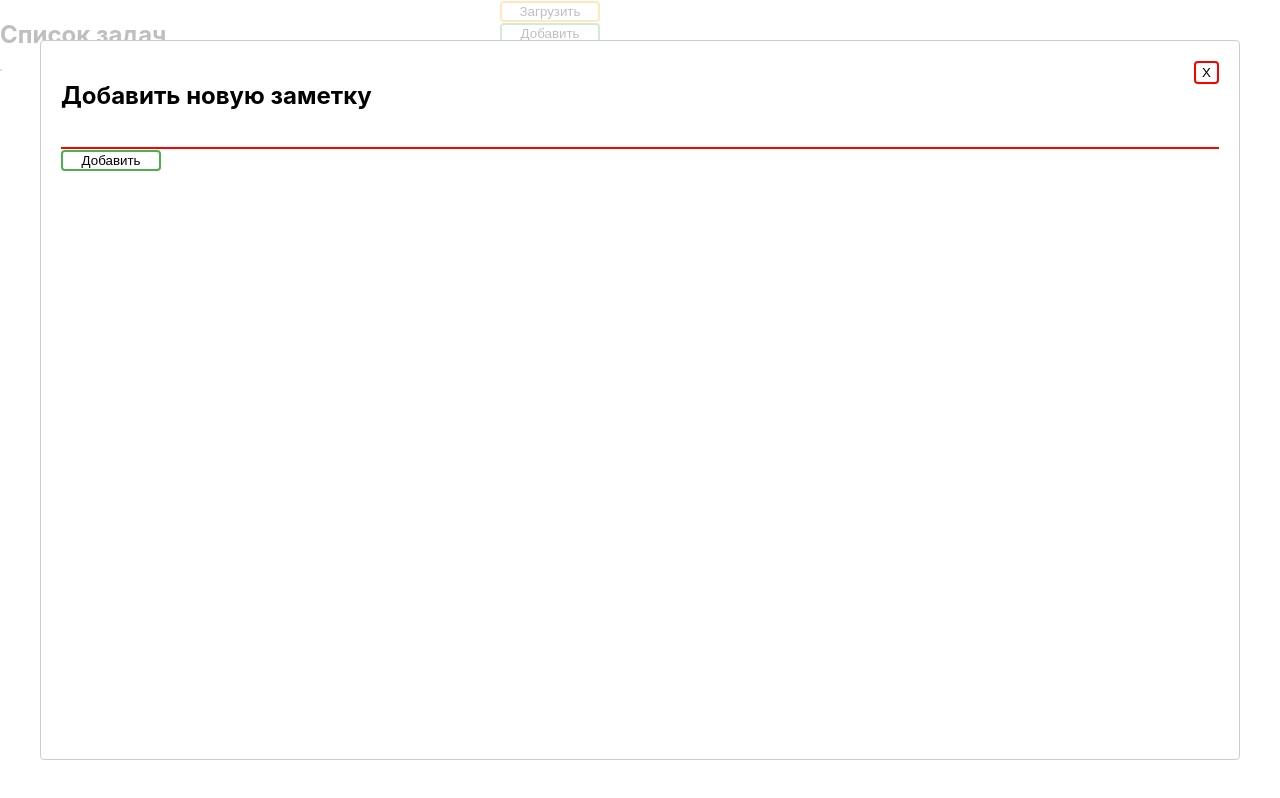
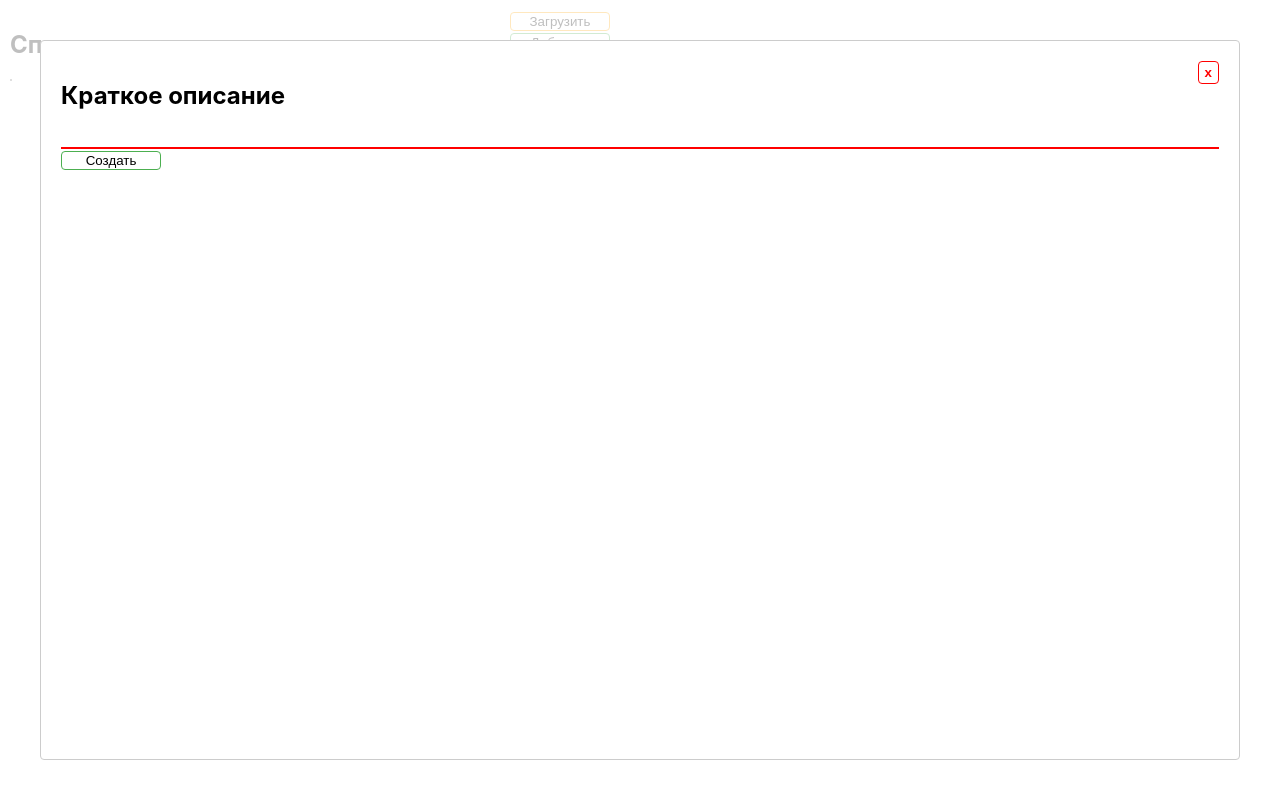
Before and after one commit to gshnlgnv/ToDoNo2, a React (Create React App) app: page / in a window 1280 px wide. Both pictures are taken after a click on the button "Добавить". Built offline with nearby package versions, Linux system fonts and the light colour scheme.

Commit message:
css edit, some func edit

```diff
--- a/src/Components/AddUserData.js
+++ b/src/Components/AddUserData.js
@@ -2,41 +2,66 @@ import React, {Component} from "react";
 import Modal from 'react-modal';
 import {connect} from 'react-redux';
 import {bindActionCreators} from "redux";
-import {modalOpenWindow, closeModalWindow, addItemFromInput} from '../actions';
+import {modalOpenWindow, closeModalWindow, addItemFromInput, inputError, clearError} from '../actions';
 import '../Styles/ModalWindowAddItem.css';
 
 class AddUserData extends Component {
 
     inputRef = React.createRef();
 
+    sendMsg = () => {
+        if (this.inputRef.current.value) {
+            this.props.addItemFromInput(this.inputRef.current.value);
+            this.props.closeModalWindow();
+        } else {
+            this.props.inputError();
+            this.errorDiv();
+        }
+    };
+
+    // handleKeyDown = (event) => {
+    //     if (this.inputRef.current.value && event.key === "Enter") {
+    //         this.props.addItemFromInput(this.inputRef.current.value);
+    //         this.props.closeModalWindow();
+    //     } else {
+    //         this.props.inputError();
+    //         this.errorDiv();
+    //     }
+    // };
+
+    errorDiv() {
+        if (this.props.isError === true) {
+            return <div className="empty_input_error"> Заголовок не может быть пустым </div>
+        } else {
+            return null;
+        }
+    };
+
     render() {
-
         return (
             <div>
-                <button className="btn__add" onClick={() => this.props.modalOpenWindow()} > Добавить </button>
+                <button className="btn__add" onClick={() => this.props.modalOpenWindow()}> Добавить</button>
+                <Modal isOpen={this.props.isModalOpen}>
+                    <div className="modal__title">
+                        <h2> Краткое описание </h2>
+                        <button className="btn__close" onClick={() => {
+                            this.props.closeModalWindow();
+                            this.props.clearError()
+                        }}><b>x</b>
+                        </button>
+                    </div>
+                    <div className="input__group">
+                        <input className="input__box" type="text" ref={this.inputRef} onKeyDown={this.handleKeyDown}/>
+                        <div>
+                            <button className="btn__add" onClick={() => {
+                                this.sendMsg();
+                            }}> Создать
+                            </button>
 
-                <Modal isOpen={this.props.isModalOpen}>
+                            {this.errorDiv()}
 
-                    <div className="modal__title">
-                        <h2> Добавить новую заметку </h2>
-                        <button className="btn__close" onClick={()=>this.props.closeModalWindow()}> X </button>
+                        </div>
                     </div>
-
-                    <div className="input__group">
-
-                        <input className="input__box" type="text" ref={this.inputRef}/>
-                        <div>
-                            <button className="btn__add" onClick={()=> {
-                                this.props.addItemFromInput(this.inputRef.current.value);
-                                this.props.closeModalWindow();
-                            } }> Добавить </button>
-                        </div>
-
-
-                    </div>
-
-
-
                 </Modal>
 
             </div>
@@ -47,11 +72,12 @@ class AddUserData extends Component {
 const mapStateToProps = (state) => {
     return {
         isModalOpen: state.gettingDataReducer.isModalOpen,
+        isError: state.gettingDataReducer.inputError,
     };
 };
 
 const mapDispatchToProps = (dispatch) => {
-    return bindActionCreators({modalOpenWindow, closeModalWindow, addItemFromInput}, dispatch)
+    return bindActionCreators({modalOpenWindow, closeModalWindow, addItemFromInput, inputError, clearError}, dispatch)
 };
 
 export const AddUserDataContainer = connect(mapStateToProps, mapDispatchToProps)(AddUserData);
--- a/src/Components/Table.js
+++ b/src/Components/Table.js
@@ -6,39 +6,35 @@ import edit from '../Pics/edit.png'
 import {bindActionCreators} from "redux";
 import {deleteItem} from '../actions';
 
-class Table extends Component{
+class Table extends Component {
 
     renderTable() {
-
         if (this.props.data) {
-            return  <div>
+            return <div>
                 <table>
                     <tbody>
-                    {this.props.data.map( (item) => (
+                    {this.props.data.map((item) => (
                         <tr key={item.id}>
                             <td>{item.id}</td>
-                            <td>{item.title}</td>
+                            <td className="table__item">{item.title}</td>
                             <td><img alt="edit" className="pic" src={edit}/></td>
-                            <td><img alt="delete" className="pic" src={trash} onClick={ () => this.props.deleteItem(item.id) }/></td>
+                            <td><img alt="delete" className="pic" src={trash}
+                                     onClick={() => this.props.deleteItem(item.id)}/></td>
                         </tr>
                     ))}
                     </tbody>
                 </table>
             </div>
         } else {
-            return <div>No data</div>
+            return <div> Нет данных </div>
         }
     }
 
-    render(){
-
-        console.log("table data : ", this.props.data);
-
-        return(
+    render() {
+        return (
             <div>
                 {this.renderTable()}
             </div>
-
         )
     }
 }
@@ -49,9 +45,8 @@ const mapStateToProps = (state) => {
     })
 };
 
-
 const mapDispatchToProps = (dispatch) => {
-    return bindActionCreators({deleteItem},dispatch)
+    return bindActionCreators({deleteItem}, dispatch)
 };
 
 export const TableContainer = connect(mapStateToProps, mapDispatchToProps)(Table);
--- a/src/Styles/App.css
+++ b/src/Styles/App.css
@@ -47,4 +47,5 @@
   display: flex;
   max-width: 600px;
   flex-direction: column;
+  padding: 10px 10px;
 }
--- a/src/Styles/GetURL.css
+++ b/src/Styles/GetURL.css
@@ -2,10 +2,11 @@
     border-radius: 4px;
     background-color: white;
     color: black;
-    border: 2px solid orange;
+    border: 1px solid orange;
     -webkit-transition-duration: 0.4s;
     transition-duration: 0.4s;
     width: 100px;
+    outline: none;
 }
 
 .btn__add__url:hover {
--- a/src/Styles/ModalWindowAddItem.css
+++ b/src/Styles/ModalWindowAddItem.css
@@ -2,20 +2,22 @@
     border-radius: 4px;
     background-color: white;
     color: black;
-    border: 2px solid #4CAF50;
+    border: 1px solid #4CAF50;
     -webkit-transition-duration: 0.4s;
     transition-duration: 0.4s;
     width: 100px;
+    outline: none;
 }
 
 .btn__close {
     border-radius: 4px;
     background-color: white;
-    color: black;
-    border: 2px solid red;
+    color: red;
+    border: 1px solid red;
     -webkit-transition-duration: 0.4s;
     transition-duration: 0.4s;
     height: 23px;
+    outline: none;
 }
 
 .btn__add:hover {
@@ -33,6 +35,7 @@
     border-left: #61dafb;
     border-top: #61dafb;
     border-right: #61dafb;
+    outline: none;
 }
 
 .modal__title {
@@ -45,3 +48,8 @@
     flex-direction: column;
     justify-content: space-around;
 }
+
+.empty_input_error {
+    color: red;
+    font-size: 8pt;
+}
--- a/src/Styles/Table.css
+++ b/src/Styles/Table.css
@@ -1,11 +1,31 @@
-/* внешние границы таблицы серого цвета толщиной 1px */
-table {border: 1px solid grey;}
-/* границы ячеек первого ряда таблицы */
-th {border: 1px solid grey;}
-/* границы ячеек тела таблицы */
-td {border: 1px solid grey;}
+table {
+    border: 1px solid grey;
+}
+
+th {
+    border-bottom: 3px solid #B9B29F;
+    padding: 10px;
+    text-align: left;
+}
+
+td {
+    padding: 10px 10px;
+}
+
+.table__item {
+    width: 200px;
+}
+
+tr:nth-child(odd) {
+    background: white;
+}
+
+tr:nth-child(even) {
+    background: lightgray;
+}
 
 .pic {
     width: 10px;
     height: 10px;
+    cursor: pointer;
 }
--- a/src/actions.js
+++ b/src/actions.js
@@ -7,6 +7,8 @@ import {
     MODAL_ADD_ITEM,
     ADD_ITEM_FROM_INPUT,
     CLOSE_MODAL_WINDOW,
+    INPUT_ERROR,
+    CLEAR_ERROR,
 } from "./consts";
 
 export const getURL = () => {
@@ -73,3 +75,15 @@ export const closeModalWindow = () => {
         type: CLOSE_MODAL_WINDOW,
     }
 };
+
+export const inputError = () => {
+    return {
+        type: INPUT_ERROR,
+    }
+};
+
+export const clearError = () => {
+    return {
+        type: CLEAR_ERROR,
+    }
+};
--- a/src/consts.js
+++ b/src/consts.js
@@ -6,3 +6,5 @@ export const DELETE_ITEM = "DELETE_ITEM";
 export const MODAL_ADD_ITEM = "MODAL_ADD_ITEM";
 export const ADD_ITEM_FROM_INPUT = "ADD_ITEM_FROM_INPUT";
 export const CLOSE_MODAL_WINDOW = "CLOSE_MODAL_WINDOW";
+export const INPUT_ERROR = "INPUT_ERROR";
+export const CLEAR_ERROR = "CLEAR_ERROR";
--- a/src/gettingDataReducer.js
+++ b/src/gettingDataReducer.js
@@ -6,21 +6,23 @@ import {
     MODAL_ADD_ITEM,
     ADD_ITEM_FROM_INPUT,
     CLOSE_MODAL_WINDOW,
+    INPUT_ERROR,
+    CLEAR_ERROR,
 
 } from "./consts";
 
 const initialState = {
     data: {
         data: [],
-        length: null,
-        success: false,
-        error: "",
+        // length: null,
+        // success: false,
+        // error: "",
     },
     isModalOpen: false,
+    inputError: false,
 };
 
 export const gettingDataReducer = (state = initialState, action) => {
-
 
     switch (action.type) {
         case FETCH_DATA_PENDING:
@@ -42,7 +44,7 @@ export const gettingDataReducer = (state = initialState, action) => {
             return {
                 ...state,
                 id: action.payload,
-                data: { data: state.data.data.filter( (item) => item.id !== action.payload) }, // vlogennost !!!
+                data: {data: state.data.data.filter((item) => item.id !== action.payload)}, // vlogennost !!!
             };
         case MODAL_ADD_ITEM:
             return {
@@ -54,7 +56,7 @@ export const gettingDataReducer = (state = initialState, action) => {
             return {
                 ...state,
                 item: action.payload,
-                data: { data: state.data.data.concat( {id: Date.now() , title: action.payload,} ) } ,
+                data: {data: state.data.data.concat({id: Date.now(), title: action.payload,})},
                 // поменять айди на следующий по порядку / на 1 если массив пуст
             };
 
@@ -63,6 +65,16 @@ export const gettingDataReducer = (state = initialState, action) => {
                 ...state,
                 isModalOpen: false,
             };
+        case INPUT_ERROR:
+            return {
+                ...state,
+                inputError: true,
+            };
+        case CLEAR_ERROR:
+            return {
+                ...state,
+                inputError: false,
+            };
         default:
             return state;
     }
```
